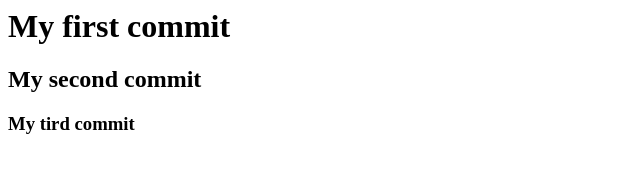
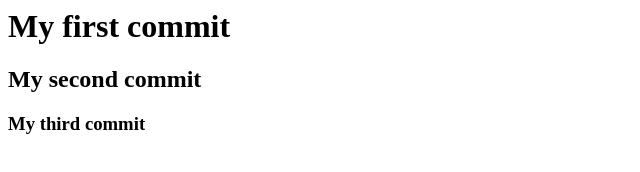
Before and after one commit to wenzaca/Git-Trainning, a plain HTML site: page index.html in a window 1280 px wide. Shown: the full height of the page, 0-640 px from the left. Drawn offline with Linux system fonts and the light colour scheme.

Commit message:
Adding index correcting v3

```diff
--- a/index.html
+++ b/index.html
@@ -2,6 +2,6 @@
 	<body>
 		<h1>My first commit</h1>
 		<h2> My second commit</h2>
-		<h3> My tird commit</h3>
+		<h3> My third commit</h3>
 	</body>
 </html>
```
